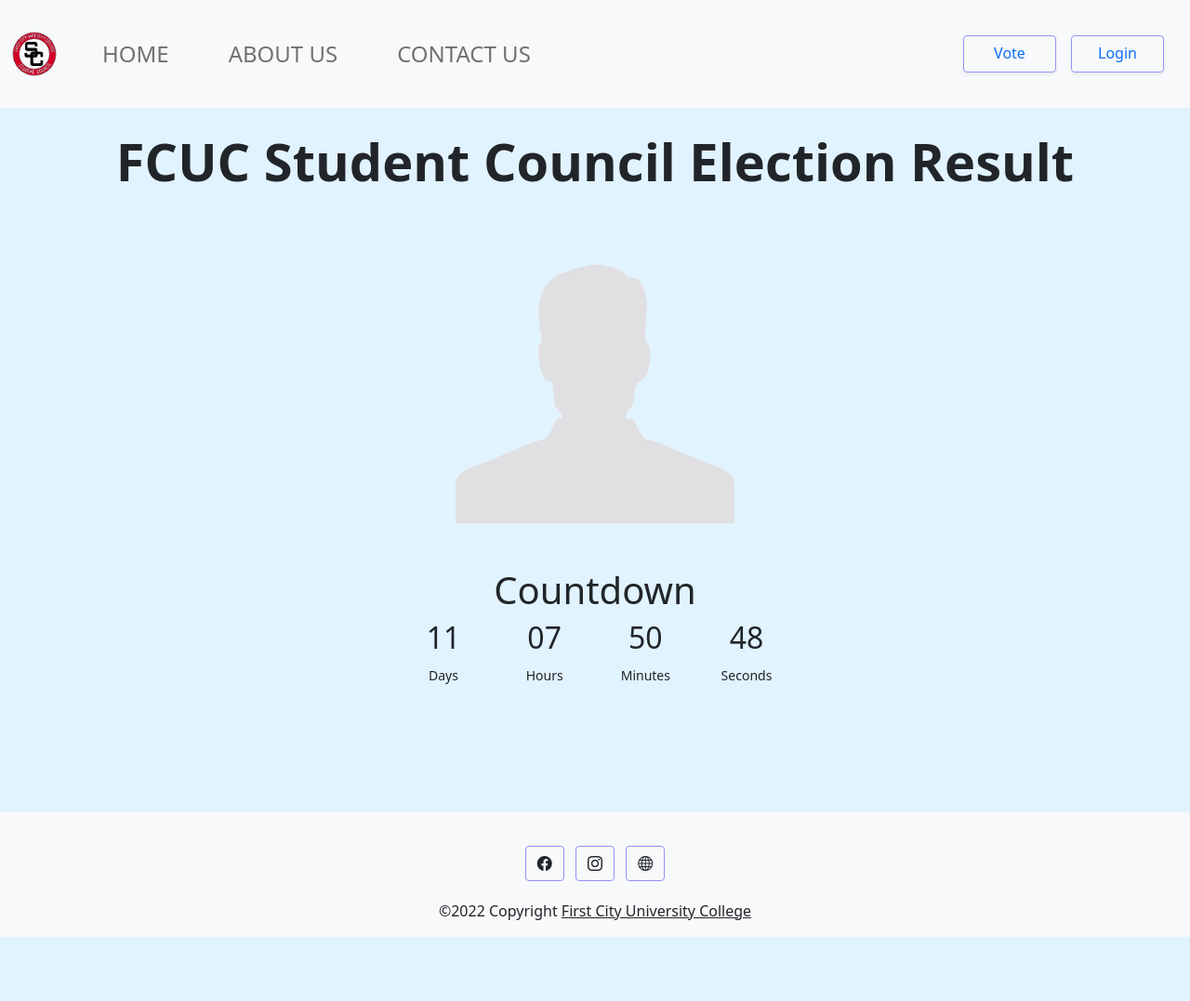
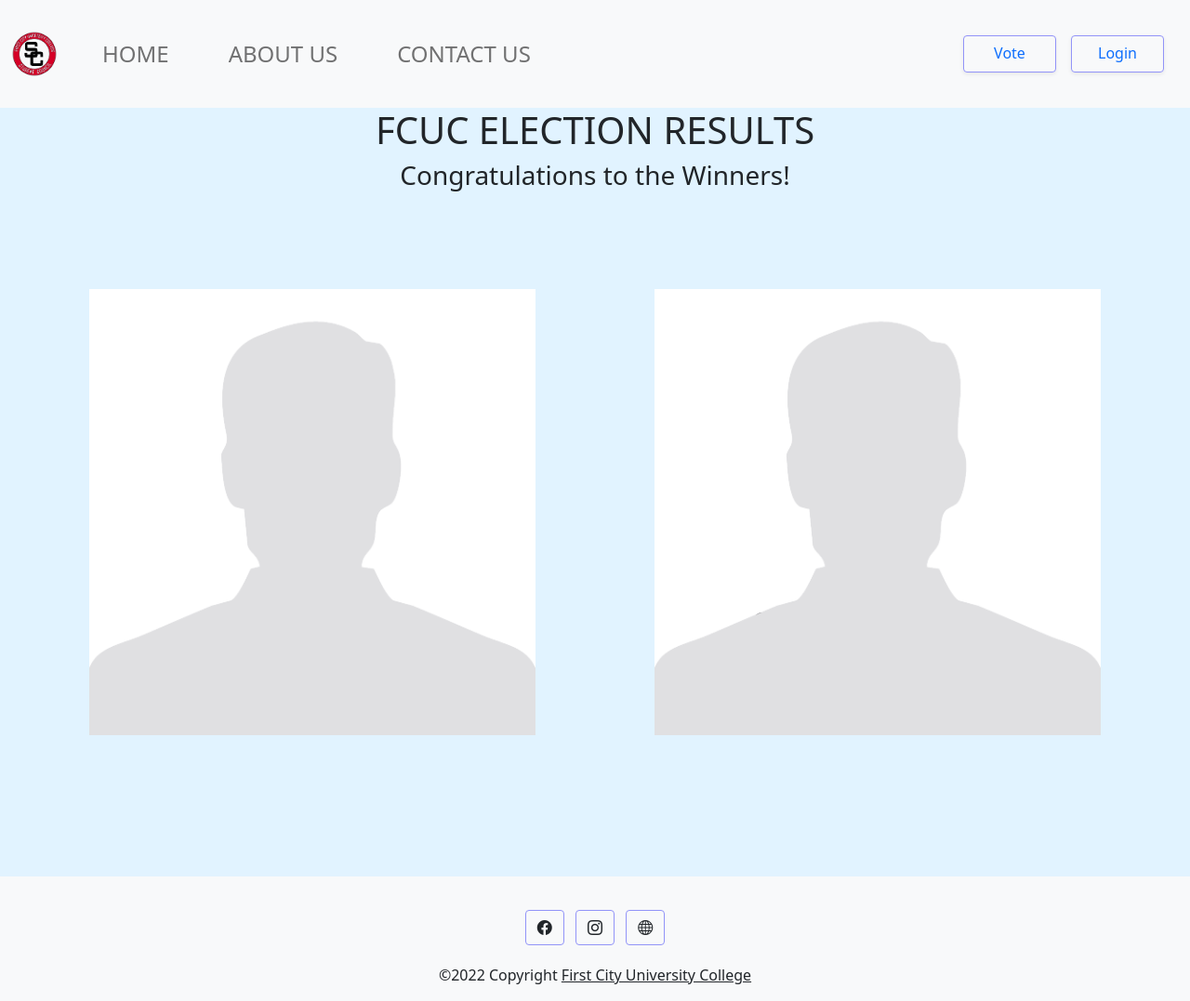
Before and after one commit to javelineou/sd-project, a PHP site: page /sd-project/winner.php in a window 1280 px wide. Shown: the whole page at 93% size. Before the commit the page ends 1008 px from the top, so only its background shows below. Run offline with PHP 8.4, Linux system fonts and the light colour scheme.

Commit message:
winner page updated

```diff
--- a/admin-homepage.php
+++ b/admin-homepage.php
@@ -207,7 +207,7 @@ if($_SESSION["loggedin"] == true && $_SESSION["admin_status"] != '1'){
 <p><br /><br /><br /></p>
 
 <div class = "timercontainer">
-<h4 class = "pagetitle"> CHECK OUT THE WINNER OF THE ELECTION HERE</h4>
+<h4 class = "pagetitle" id="title"> CHECK OUT THE WINNER OF THE ELECTION HERE</h4>
 	<div id = "countdown" style = "text-align: center;">
 		<ul>
 			<li><span id = "days"></span>Days</li>
@@ -316,7 +316,7 @@ function showSlides(n){
       mm = String(today.getMonth() + 1).padStart(2, "0"),
       yy = today.getFullYear(),
       nextYear = yy + 1,
-      dayMonth = "05/11/",
+      dayMonth = "05/12/",
       winner = dayMonth + yy;
 
   today = mm + "/" + dd + "/" + yy;
@@ -338,6 +338,7 @@ function showSlides(n){
         //do something later when date is reached
         if (distance < 0) {
 
+		 document.getElementById("title").style.display = "none";
          document.getElementById("countdown").style.display = "none";
 		 document.getElementById("winnerlink").style.display = "block";
 
--- a/homepage.php
+++ b/homepage.php
@@ -201,7 +201,7 @@ else if(isset($_SESSION["loggedin"]) && $_SESSION["loggedin"] == true && $_SESSI
 <p><br /><br /><br /></p>
 
 <div class = "timercontainer">
-<h4 class = "pagetitle"> CHECK OUT THE WINNER OF THE ELECTION HERE</h4>
+<h4 class = "pagetitle" id = "title"> CHECK OUT THE WINNER OF THE ELECTION HERE</h4>
 	<div id = "countdown" style = "text-align: center;">
 		<ul>
 			<li><span id = "days"></span>Days</li>
@@ -309,7 +309,7 @@ function showSlides(n){
       mm = String(today.getMonth() + 1).padStart(2, "0"),
       yy = today.getFullYear(),
       nextYear = yy + 1,
-      dayMonth = "05/11/",
+      dayMonth = "05/12/",
       winner = dayMonth + yy;
 
   today = mm + "/" + dd + "/" + yy;
@@ -330,6 +330,7 @@ function showSlides(n){
 
         //do something later when date is reached
         if (distance < 0) {
+		  document.getElementById("title").style.display = "none";
           document.getElementById("countdown").style.display = "none";
 		  document.getElementById("winnerlink").style.display = "block";
 
--- a/logged-homepage.php
+++ b/logged-homepage.php
@@ -210,7 +210,7 @@ if($_SESSION["loggedin"] == true && $_SESSION["admin_status"] == '1'){
 <p><br /><br /><br /></p>
 
 <div class = "timercontainer">
-<h4 class = "pagetitle"> CHECK OUT THE WINNER OF THE ELECTION HERE</h4>
+<h4 class = "pagetitle" id = "title"> CHECK OUT THE WINNER OF THE ELECTION HERE</h4>
 	<div id = "countdown" style = "text-align: center;">
 		<ul>
 			<li><span id = "days"></span>Days</li>
@@ -317,7 +317,7 @@ function showSlides(n){
       mm = String(today.getMonth() + 1).padStart(2, "0"),
       yy = today.getFullYear(),
       nextYear = yy + 1,
-      dayMonth = "05/11/",
+      dayMonth = "05/12/",
       winner = dayMonth + yy;
 
   today = mm + "/" + dd + "/" + yy;
@@ -338,6 +338,7 @@ function showSlides(n){
 
         //do something later when date is reached
         if (distance < 0) {
+			document.getElementById("title").style.display = "none";
           document.getElementById("countdown").style.display = "none";
 		   document.getElementById("winnerlink").style.display = "block";
 
--- a/style.css
+++ b/style.css
@@ -381,7 +381,6 @@ li span{
 }
 
 
-
 /*Page Title Styling*/
 .pagetitle {
   text-align: center;
@@ -762,4 +761,89 @@ li span{
 }
 
 
+/*Winner page styling*/
+
+.wpcontainer {
+	position: relative;
+	display: flex;
+	justify-content: center;
+	align-items: center;
+	flex-wrap: wrap;
+}
+
+.wpcontainer .wbox {
+	position: relative;
+	width: 30rem;
+	height: 30rem;
+	margin: 4rem;
+}
+
+.wpcontainer .wbox:hover .imgbox {
+	transform: translate(-3.5rem, -3.5rem);
+}
+
+.wpcontainer .wbox:hover .content {
+	transform: translate(3.5rem, 3.5rem);
+}
+
+.imgbox {
+	position: absolute;
+	top: 0;
+	left: 0;
+	width: 100%;
+	height: 100%;
+	z-index: 2;
+	transition: all 0.5s ease-in-out;
+}
+
+.imgbox img {
+	width: 30rem;
+	height: 30rem;
+	object-fit: cover;
+	resize: both;
+}
+
+.content{
+	position: absolute;
+	top: 0;
+	left: 0;
+	width: 100%;
+	height: 100%;
+	padding: 1.5rem;
+	display: flex;
+	justify-content: center;
+	background-color: #fff;
+	z-index: 1;
+	align-items: flex-end;
+	text-align: center;
+	transition: 0.5s ease-in-out;
+}
+
+.content h2{
+	display: block;
+	font-size: 2rem;
+	color: #111;
+	font-weight: 500;
+	line-height: 2rem;
+	letter-spacing: 1px;
+}
+
+.content span {
+	color: #555;
+	font-size: 1.4rem;
+	font-weight: 300;
+	letter-spacing: 2px;
+}
+
+@media(max-width: 600px){
+	.wpcontainer .wbox:hover .content {
+		transform: translate(0, 3.5rem);
+	}
+
+	.wpcontainer .wbox:hover .imgbox{
+		transform: translate(0, -3.5rem);
+	}
+}
+
+
 /*EOF Vote page*/
--- a/winner.php
+++ b/winner.php
@@ -107,66 +107,35 @@
 
 <!-- Body -->
 <body style="background-color: #e1f3ff; overflow-x: hidden;">
-    <div class="text-center mt-4">
-      <h1 class="display-4 fw-bold">FCUC Student Council Election Result</h1>
-      <img
-        src="img/unknown.png"
-        class="img-fluid my-5"
-        width="300"
-        height="175"
-        alt="Winner"
-      />
-      <h1 class="display-6">Countdown</h1>
-      <div id="countdown" class="countdown">
-        <div class="row justify-content-center mt-1 mb-5">
-            <div class="col-1">
-                <h2 id="days"></h2>
-                <small>Days</small>
-            </div>
 
-            <div class="col-1">
-                <h2 id="hours"></h2>
-                <small>Hours</small>
-            </div>
+	<h1 style = "text-align: center">FCUC ELECTION RESULTS</h1>
+	<h3 style = "text-align: center">Congratulations to the Winners!<br/><br/></h3>
 
-            <div class="col-1">
-                <h2 id="minutes"></h2>
-                <small>Minutes</small>
-            </div>
+	<div class = "wpcontainer">
+		<div class = "wbox">
+			<div class = "imgbox">
+				<img src = "img/unknown.png" alt = "Winner First Place">
+			</div>
 
-            <div class="col-1">
-                <h2 id="seconds"></h2>
-                <small>Seconds</small>
-            </div>
-        </div>
-          <!-- Countdown script -->
-          <script>
-            const days = document.getElementById("days");
-            const hours = document.getElementById("hours");
-            const minutes = document.getElementById("minutes");
-            const seconds = document.getElementById("seconds");
+			<div class = "content">
+				<h2>1st Place Winner<br />
+				<span>STUDENT COUNCIL PRESIDENT</span></h2>
+			</div>
+		</div>
 
-            const electionTime = new Date(`May 11 2022 16:00:00`);
+		<div class = "wbox">
+			<div class = "imgbox">
+				<img src = "img/unknown.png" alt = "Winner Second Place">
+			</div>
 
-            // Update countdown time
-            function updateCountdown() {
-              const currentTime = new Date();
-              const diff = electionTime - currentTime;
+			<div class = "content">
+				<h2>2st Place Winner<br />
+				<span>STUDENT COUNCIL VICE PRESIDENT</span></h2>
+			</div>
+		</div>
+	</div>
 
-              const d = Math.floor(diff / 1000 / 60 / 60 / 24);
-              const h = Math.floor(diff / 1000 / 60 / 60) % 24;
-              const m = Math.floor(diff / 1000 / 60) % 60;
-              const s = Math.floor(diff / 1000) % 60;
 
-              days.innerHTML = d;
-              hours.innerHTML = h < 10 ? "0" + h : h;
-              minutes.innerHTML = m < 10 ? "0" + m : m;
-              seconds.innerHTML = s < 10 ? "0" + s : s;
-            }
-
-            setInterval(updateCountdown, 1000);
-          </script>
-    </div>
 </body>
 
 <p></br></br></br></p>
```
